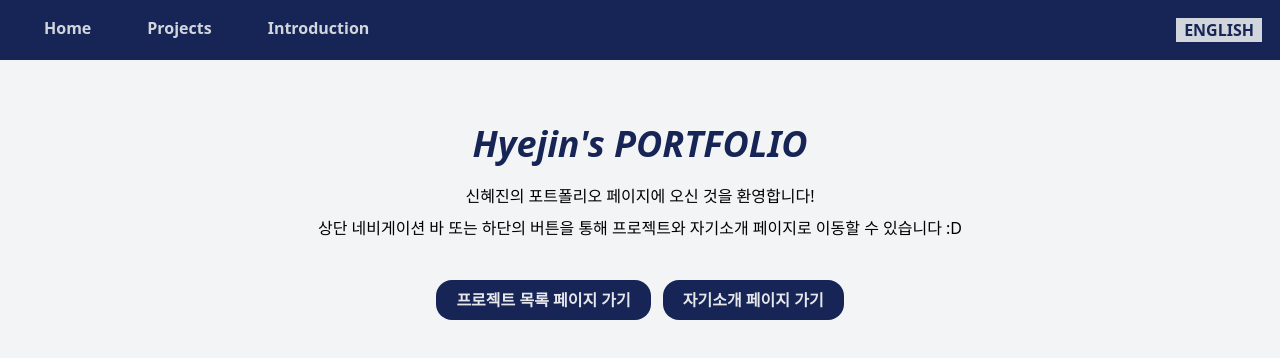
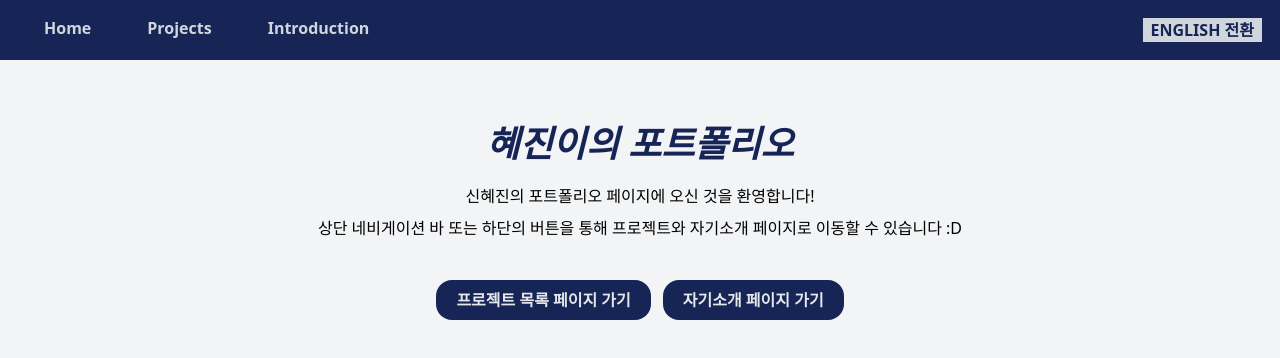
Before and after one commit to Likelion-YeungNam-Univ/11-13th-fe-assignment, a React (Vite) app in the folder 신혜진/: page / in a window 1280 px wide. Shown: the top 358 px of the page. Built offline with nearby package versions, Linux system fonts and the light colour scheme.

Commit message:
feat: Home 페이지에 언어 전환 기능 추가

```diff
--- a/신혜진/src/Navbar.jsx
+++ b/신혜진/src/Navbar.jsx
@@ -23,7 +23,7 @@ const Navbar = () => {
         onClick={changeLanguage}
         className="border-2 px-2 bg-gray-300 text-blue-950 hover:bg-white cursor-pointer"
       >
-        {language === "ko" ? "ENGLISH" : "한국어"}
+        {language === "ko" ? "ENGLISH 전환" : "한국어 전환"}
       </button>
     </nav>
   );
--- a/신혜진/src/pages/Home.jsx
+++ b/신혜진/src/pages/Home.jsx
@@ -1,23 +1,29 @@
-import React from "react";
+import React, { useContext } from "react";
 import { useNavigate } from "react-router-dom";
+import LanguageContext from "../LanguageContext";
 
 const Home = () => {
   const navigate = useNavigate();
   const toProjects = () => navigate("/projects");
   const toAbout = () => navigate("/about");
+  const { language, changeLanguage } = useContext(LanguageContext);
 
   const btnStyle =
     "bg-blue-950 text-gray-200 rounded-2xl px-5 py-2 font-bold hover:bg-yellow-900 cursor-pointer";
 
   return (
     <div className="text-center">
+      {language === "ko" ? (
+        <>
           <h1 className="text-4xl text-blue-950 font-style: italic font-extrabold pt-16 pb-5">
-        Hyejin's PORTFOLIO
+            혜진이의 포트폴리오
           </h1>
-      <p className="pb-2">신혜진의 포트폴리오 페이지에 오신 것을 환영합니다!</p>
+          <p className="pb-2">
+            신혜진의 포트폴리오 페이지에 오신 것을 환영합니다!
+          </p>
           <p>
-        상단 네비게이션 바 또는 하단의 버튼을 통해 프로젝트와 자기소개 페이지로
-        이동할 수 있습니다 :D
+            상단 네비게이션 바 또는 하단의 버튼을 통해 프로젝트와 자기소개
+            페이지로 이동할 수 있습니다 :D
           </p>
           <div className="space-x-3 pt-10">
             <button onClick={toProjects} className={btnStyle}>
@@ -27,6 +33,27 @@ const Home = () => {
               자기소개 페이지 가기
             </button>
           </div>
+        </>
+      ) : (
+        <>
+          <h1 className="text-4xl text-blue-950 font-style: italic font-extrabold pt-16 pb-5">
+            Hyejin's PORTFOLIO
+          </h1>
+          <p className="pb-2">Welcome to Shin Hyejin's portfolio page!</p>
+          <p>
+            You can go to the project and self-introduction page through the top
+            navigation bar or the button at the bottom :D
+          </p>
+          <div className="space-x-3 pt-10">
+            <button onClick={toProjects} className={btnStyle}>
+              Go to the Project List page
+            </button>
+            <button onClick={toAbout} className={btnStyle}>
+              Go to the self-introduction page
+            </button>
+          </div>
+        </>
+      )}
     </div>
   );
 };
```
Lines whose indentation alone changed are shown as unchanged.
